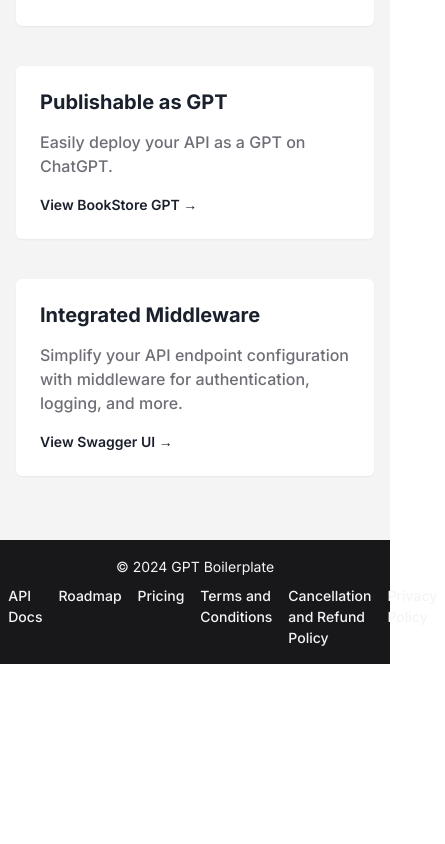
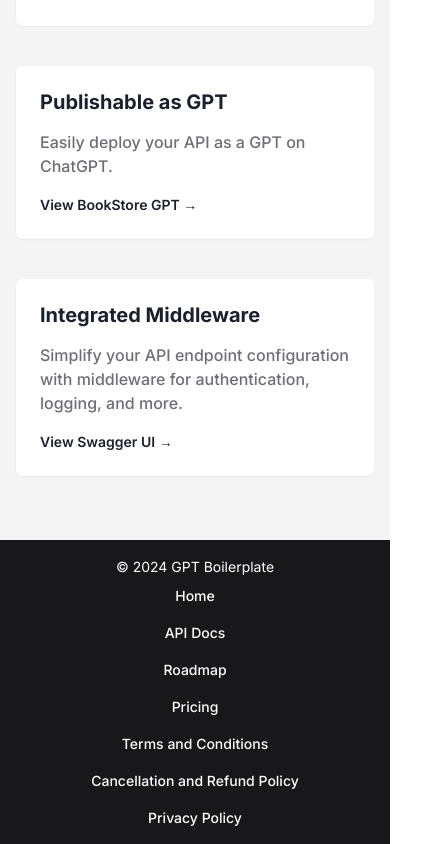
Before and after one commit to JohnVersus/nextjs-gpt-boilerplate, a Next.js app: page / in a window 390 px wide. Shown: the part 1331-2175 px from the top of the page, 445 px wide, since content can reach past the window. Before the commit the page ends 1995 px from the top, so only its background shows below. Built offline with nearby package versions, Linux system fonts and the light colour scheme.

Commit message:
responsive footer and table

```diff
--- a/app/components/Footer/Footer.tsx
+++ b/app/components/Footer/Footer.tsx
@@ -1,31 +1,31 @@
-import { Box, Flex, Text, Link as ChakraLink } from "@chakra-ui/react";
+import { Box, Flex, Text, Stack, Link as ChakraLink } from "@chakra-ui/react";
 import NextLink from "next/link";
 
 const Footer = () => {
   return (
-    <Box bg="primary" color="text" py={4} px={10}>
+    <Box bg="primary" color="white" py={4} px={4}>
       <Flex
         direction={{ base: "column", md: "row" }}
         justify="space-between"
         align="center"
+        maxW="7xl"
+        mx="auto"
       >
         <Text fontSize="sm" textAlign={{ base: "center", md: "left" }}>
           © 2024 GPT Boilerplate
         </Text>
-        <Flex mt={{ base: 2, md: 0 }} justify={{ base: "center", md: "end" }}>
-          <ChakraLink
-            as={NextLink}
-            href="/"
-            mx={2}
-            fontSize="sm"
-            fontWeight="medium"
-          >
+        <Stack
+          direction={{ base: "column", md: "row" }}
+          spacing={4}
+          mt={{ base: 2, md: 0 }}
+          textAlign={{ base: "center", md: "left" }}
+        >
+          <ChakraLink as={NextLink} href="/" fontSize="sm" fontWeight="medium">
             Home
           </ChakraLink>
           <ChakraLink
             as={NextLink}
             href="/swagger"
-            mx={2}
             fontSize="sm"
             fontWeight="medium"
           >
@@ -34,7 +34,6 @@
           <ChakraLink
             as={NextLink}
             href="/#roadmap"
-            mx={2}
             fontSize="sm"
             fontWeight="medium"
           >
@@ -43,7 +42,6 @@
           <ChakraLink
             as={NextLink}
             href="/pricing"
-            mx={2}
             fontSize="sm"
             fontWeight="medium"
           >
@@ -52,7 +50,6 @@
           <ChakraLink
             as={NextLink}
             href="/TermsAndConditions"
-            mx={2}
             fontSize="sm"
             fontWeight="medium"
           >
@@ -61,7 +58,6 @@
           <ChakraLink
             as={NextLink}
             href="/CancellationAndRefundPolicy"
-            mx={2}
             fontSize="sm"
             fontWeight="medium"
           >
@@ -70,13 +66,12 @@
           <ChakraLink
             as={NextLink}
             href="/PrivacyPolicy"
-            mx={2}
             fontSize="sm"
             fontWeight="medium"
           >
             Privacy Policy
           </ChakraLink>
-        </Flex>
+        </Stack>
       </Flex>
     </Box>
   );
```
Also changed, not shown: app/pricing/PricingClientPage.tsx (+8 -2 lines).
